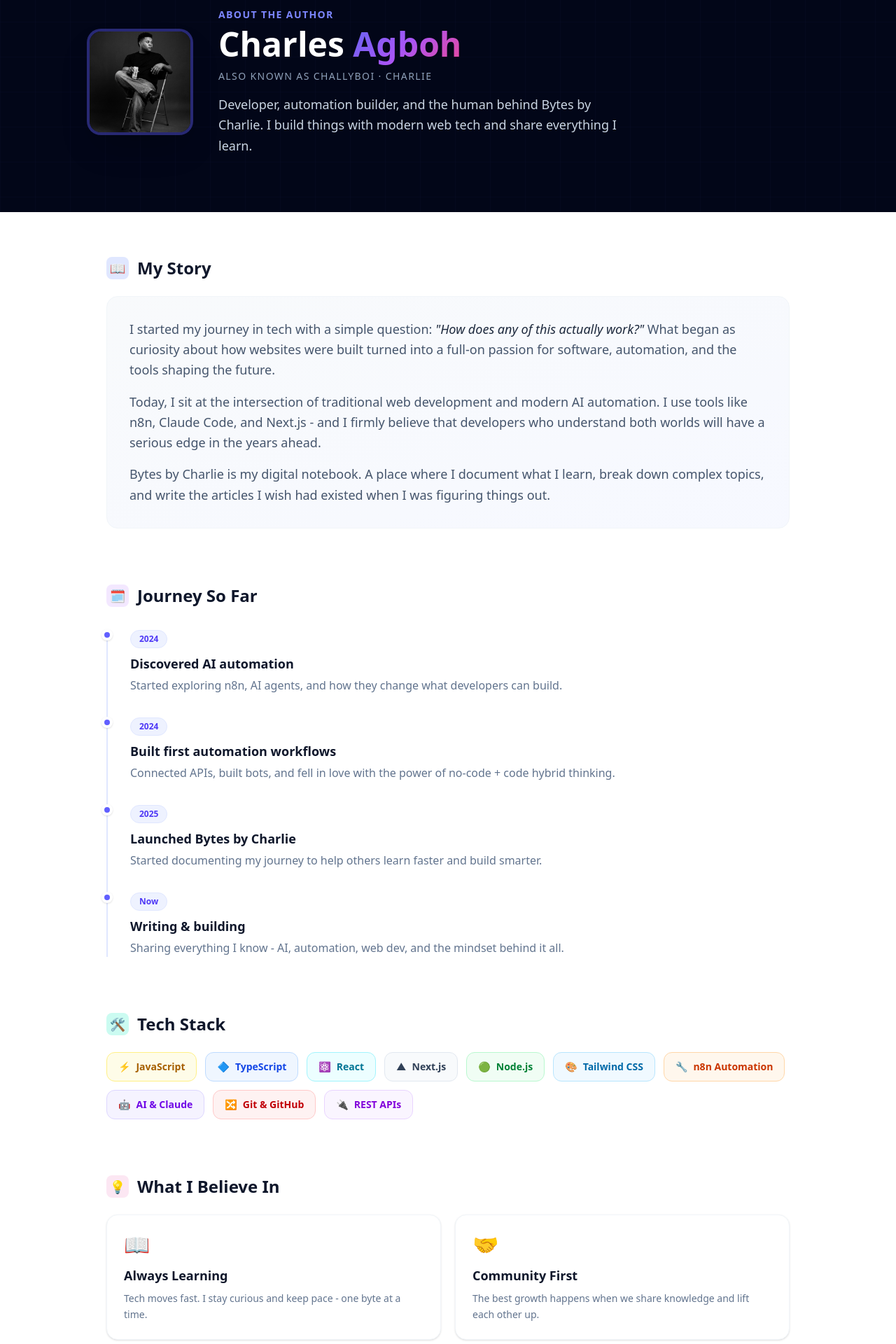
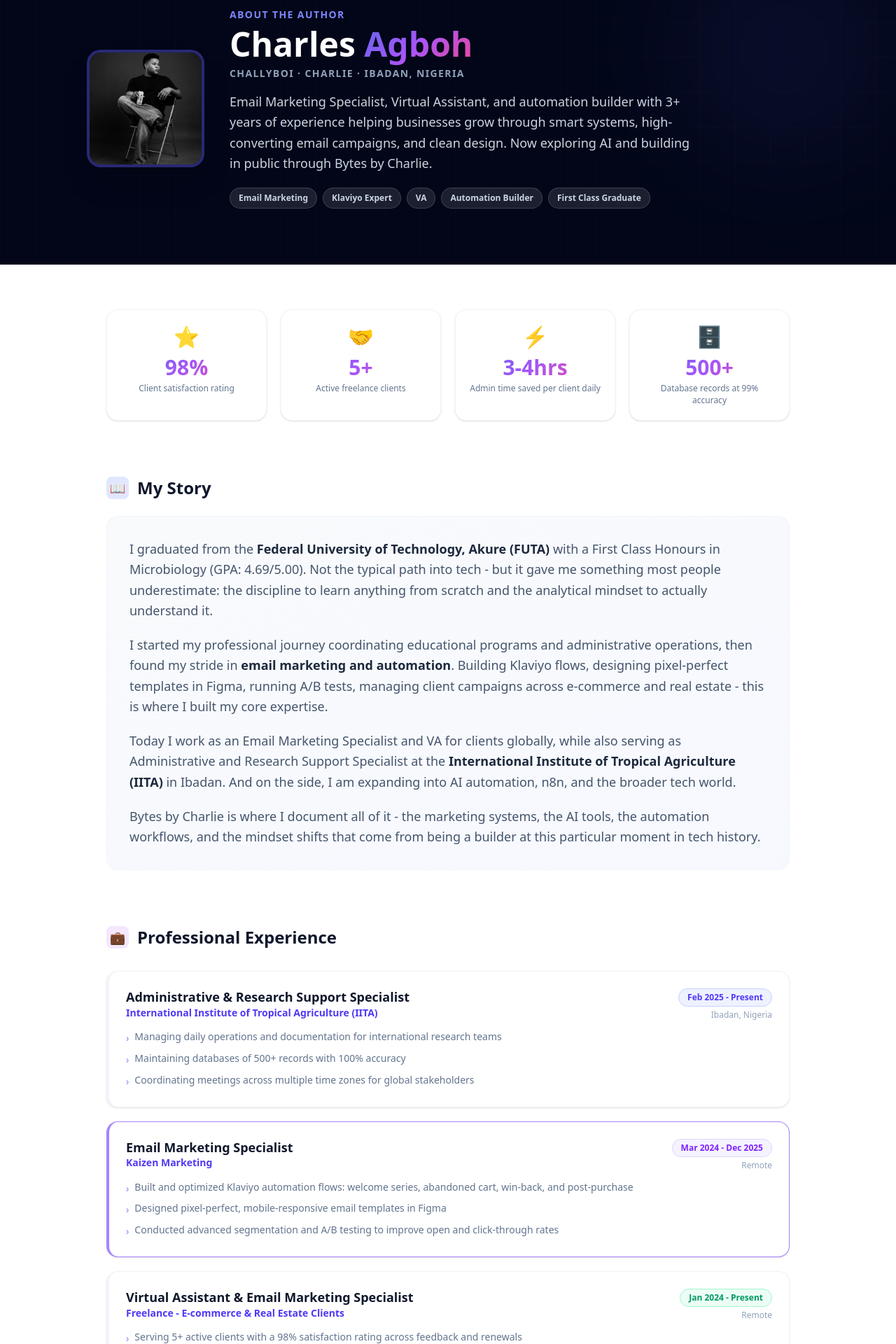
Before and after one commit to Challyboi/bytes-by-charlie, a Next.js app: page /about in a window 1280 px wide. Shown: the part 140-2060 px from the top of the page at 70% size. Built offline with nearby package versions, Linux system fonts and the light colour scheme.

Commit message:
feat: rewrite About page with real resume - experience, education, achievements

```diff
--- a/app/about/page.tsx
+++ b/app/about/page.tsx
@@ -4,34 +4,82 @@ import Link from "next/link";
 
 export const metadata: Metadata = {
   title: "About",
-  description: "Learn more about Charles Agboh  -  the developer behind Bytes by Charlie.",
+  description:
+    "Charles Agboh is an Email Marketing Specialist, Virtual Assistant, and automation builder based in Ibadan, Nigeria.",
 };
 
 const skills = [
-  { name: "JavaScript", color: "bg-yellow-50 text-yellow-700 border-yellow-200", icon: "⚡" },
-  { name: "TypeScript", color: "bg-blue-50 text-blue-700 border-blue-200", icon: "🔷" },
-  { name: "React", color: "bg-cyan-50 text-cyan-700 border-cyan-200", icon: "⚛️" },
-  { name: "Next.js", color: "bg-slate-50 text-slate-700 border-slate-200", icon: "▲" },
-  { name: "Node.js", color: "bg-green-50 text-green-700 border-green-200", icon: "🟢" },
-  { name: "Tailwind CSS", color: "bg-sky-50 text-sky-700 border-sky-200", icon: "🎨" },
-  { name: "n8n Automation", color: "bg-orange-50 text-orange-700 border-orange-200", icon: "🔧" },
-  { name: "AI & Claude", color: "bg-violet-50 text-violet-700 border-violet-200", icon: "🤖" },
-  { name: "Git & GitHub", color: "bg-red-50 text-red-700 border-red-200", icon: "🔀" },
-  { name: "REST APIs", color: "bg-purple-50 text-purple-700 border-purple-200", icon: "🔌" },
+  { name: "Klaviyo", color: "bg-yellow-50 text-yellow-700 border-yellow-200", icon: "📧" },
+  { name: "Email Marketing", color: "bg-orange-50 text-orange-700 border-orange-200", icon: "📨" },
+  { name: "Figma", color: "bg-violet-50 text-violet-700 border-violet-200", icon: "🎨" },
+  { name: "n8n Automation", color: "bg-green-50 text-green-700 border-green-200", icon: "🔧" },
+  { name: "AI & Claude Code", color: "bg-indigo-50 text-indigo-700 border-indigo-200", icon: "🤖" },
+  { name: "HubSpot / CRM", color: "bg-red-50 text-red-700 border-red-200", icon: "🗂️" },
+  { name: "Google Workspace", color: "bg-blue-50 text-blue-700 border-blue-200", icon: "💼" },
+  { name: "Notion / Asana", color: "bg-slate-50 text-slate-700 border-slate-200", icon: "📋" },
+  { name: "Canva", color: "bg-pink-50 text-pink-700 border-pink-200", icon: "✏️" },
+  { name: "Mailchimp", color: "bg-teal-50 text-teal-700 border-teal-200", icon: "🐵" },
 ];
 
-const values = [
-  { emoji: "📖", title: "Always Learning", desc: "Tech moves fast. I stay curious and keep pace  -  one byte at a time." },
-  { emoji: "🤝", title: "Community First", desc: "The best growth happens when we share knowledge and lift each other up." },
-  { emoji: "🛠️", title: "Builder Mentality", desc: "I love shipping ideas. Done and shipped beats perfect and unpublished." },
-  { emoji: "✍️", title: "Write to Understand", desc: "Writing forces clarity. This blog exists because of that belief." },
+const experience = [
+  {
+    role: "Administrative & Research Support Specialist",
+    company: "International Institute of Tropical Agriculture (IITA)",
+    period: "Feb 2025 - Present",
+    location: "Ibadan, Nigeria",
+    color: "border-indigo-400",
+    badge: "bg-indigo-50 text-indigo-600 border-indigo-200",
+    points: [
+      "Managing daily operations and documentation for international research teams",
+      "Maintaining databases of 500+ records with 100% accuracy",
+      "Coordinating meetings across multiple time zones for global stakeholders",
+    ],
+  },
+  {
+    role: "Email Marketing Specialist",
+    company: "Kaizen Marketing",
+    period: "Mar 2024 - Dec 2025",
+    location: "Remote",
+    color: "border-violet-400",
+    badge: "bg-violet-50 text-violet-600 border-violet-200",
+    points: [
+      "Built and optimized Klaviyo automation flows: welcome series, abandoned cart, win-back, and post-purchase",
+      "Designed pixel-perfect, mobile-responsive email templates in Figma",
+      "Conducted advanced segmentation and A/B testing to improve open and click-through rates",
+    ],
+  },
+  {
+    role: "Virtual Assistant & Email Marketing Specialist",
+    company: "Freelance - E-commerce & Real Estate Clients",
+    period: "Jan 2024 - Present",
+    location: "Remote",
+    color: "border-emerald-400",
+    badge: "bg-emerald-50 text-emerald-600 border-emerald-200",
+    points: [
+      "Serving 5+ active clients with a 98% satisfaction rating across feedback and renewals",
+      "Reduced daily admin workload for clients by 3-4 hours through optimized systems",
+      "Building Klaviyo flows and pixel-perfect email templates with full brand consistency",
+    ],
+  },
+  {
+    role: "Program Coordinator & Administrative Manager",
+    company: "Educational Services (Self-Employed)",
+    period: "2021 - 2024",
+    location: "Akure, Nigeria",
+    color: "border-amber-400",
+    badge: "bg-amber-50 text-amber-600 border-amber-200",
+    points: [
+      "Independently ran an educational program for 20+ clients weekly",
+      "Maintained 100% client retention over 3 years through strong systems and communication",
+    ],
+  },
 ];
 
-const timeline = [
-  { year: "2024", title: "Discovered AI automation", desc: "Started exploring n8n, AI agents, and how they change what developers can build." },
-  { year: "2024", title: "Built first automation workflows", desc: "Connected APIs, built bots, and fell in love with the power of no-code + code hybrid thinking." },
-  { year: "2025", title: "Launched Bytes by Charlie", desc: "Started documenting my journey to help others learn faster and build smarter." },
-  { year: "Now", title: "Writing & building", desc: "Sharing everything I know  -  AI, automation, web dev, and the mindset behind it all." },
+const achievements = [
+  { stat: "98%", label: "Client satisfaction rating", icon: "⭐" },
+  { stat: "5+", label: "Active freelance clients", icon: "🤝" },
+  { stat: "3-4hrs", label: "Admin time saved per client daily", icon: "⚡" },
+  { stat: "500+", label: "Database records at 99% accuracy", icon: "🗄️" },
 ];
 
 export default function AboutPage() {
@@ -39,31 +87,68 @@ export default function AboutPage() {
     <div>
       {/* Hero */}
       <div className="bg-slate-950 text-white px-6 py-20 relative overflow-hidden">
-        <div className="absolute inset-0 opacity-[0.06]"
+        <div
+          className="absolute inset-0 opacity-[0.06]"
           style={{
-            backgroundImage: "linear-gradient(rgba(99,102,241,0.5) 1px, transparent 1px), linear-gradient(90deg, rgba(99,102,241,0.5) 1px, transparent 1px)",
+            backgroundImage:
+              "linear-gradient(rgba(99,102,241,0.5) 1px, transparent 1px), linear-gradient(90deg, rgba(99,102,241,0.5) 1px, transparent 1px)",
             backgroundSize: "50px 50px",
-          }} />
+          }}
+        />
+        <div className="absolute top-[-60px] right-[-40px] w-[400px] h-[400px] rounded-full opacity-10 blur-[80px]"
+          style={{ background: "radial-gradient(circle, #6366f1, transparent)" }} />
+
         <div className="max-w-5xl mx-auto relative flex flex-col md:flex-row items-center gap-10">
-          <div className="w-36 h-36 rounded-2xl overflow-hidden ring-4 ring-indigo-500/40 flex-shrink-0 shadow-2xl">
-            <Image src="/charlie.jpg" alt="Charles Agboh" width={144} height={144} className="w-full h-full object-cover" priority />
+          <div className="w-40 h-40 rounded-2xl overflow-hidden ring-4 ring-indigo-500/40 flex-shrink-0 shadow-2xl">
+            <Image
+              src="/charlie.jpg"
+              alt="Charles Agboh"
+              width={160}
+              height={160}
+              className="w-full h-full object-cover"
+              priority
+            />
           </div>
           <div>
-            <p className="text-indigo-400 font-semibold text-sm mb-2 uppercase tracking-widest">About the author</p>
-            <h1 className="text-4xl md:text-5xl font-extrabold mb-3">
+            <p className="text-indigo-400 font-semibold text-sm mb-2 uppercase tracking-widest">
+              About the author
+            </p>
+            <h1 className="text-4xl md:text-5xl font-extrabold mb-2">
               Charles <span className="gradient-text">Agboh</span>
             </h1>
-            <p className="text-slate-400 text-sm font-medium mb-4 uppercase tracking-widest">
-              Also known as Challyboi · Charlie
+            <p className="text-slate-400 text-sm font-semibold mb-4 uppercase tracking-widest">
+              Challyboi · Charlie · Ibadan, Nigeria
             </p>
-            <p className="text-slate-300 text-lg leading-relaxed max-w-xl">
-              Developer, automation builder, and the human behind Bytes by Charlie. I build things with modern web tech and share everything I learn.
+            <p className="text-slate-300 text-lg leading-relaxed max-w-2xl">
+              Email Marketing Specialist, Virtual Assistant, and automation builder with 3+ years of
+              experience helping businesses grow through smart systems, high-converting email campaigns,
+              and clean design. Now exploring AI and building in public through Bytes by Charlie.
             </p>
+
+            {/* Role badges */}
+            <div className="flex flex-wrap gap-2 mt-5">
+              {["Email Marketing", "Klaviyo Expert", "VA", "Automation Builder", "First Class Graduate"].map((b) => (
+                <span key={b} className="text-xs font-semibold px-3 py-1.5 rounded-full bg-white/10 border border-white/15 text-slate-300">
+                  {b}
+                </span>
+              ))}
+            </div>
           </div>
         </div>
       </div>
 
       <div className="max-w-5xl mx-auto px-6 py-16 space-y-20">
+
+        {/* Achievements */}
+        <section className="grid grid-cols-2 md:grid-cols-4 gap-5">
+          {achievements.map((a) => (
+            <div key={a.label} className="bg-white border border-slate-100 rounded-2xl p-5 shadow-sm text-center hover:shadow-md hover:border-indigo-100 transition-all">
+              <div className="text-3xl mb-2">{a.icon}</div>
+              <div className="text-3xl font-extrabold text-slate-900 mb-1 gradient-text">{a.stat}</div>
+              <div className="text-slate-500 text-xs leading-snug">{a.label}</div>
+            </div>
+          ))}
+        </section>
 
         {/* Story */}
         <section>
@@ -71,28 +156,87 @@ export default function AboutPage() {
             <span className="w-8 h-8 rounded-lg bg-indigo-100 flex items-center justify-center text-lg">📖</span>
             My Story
           </h2>
-          <div className="bg-gradient-to-br from-slate-50 to-indigo-50/50 border border-slate-100 rounded-2xl p-8 space-y-4 text-slate-600 leading-relaxed text-lg">
-            <p>I started my journey in tech with a simple question: <em className="text-slate-800 font-medium">&quot;How does any of this actually work?&quot;</em> What began as curiosity about how websites were built turned into a full-on passion for software, automation, and the tools shaping the future.</p>
-            <p>Today, I sit at the intersection of traditional web development and modern AI automation. I use tools like n8n, Claude Code, and Next.js  -  and I firmly believe that developers who understand both worlds will have a serious edge in the years ahead.</p>
-            <p>Bytes by Charlie is my digital notebook. A place where I document what I learn, break down complex topics, and write the articles I wish had existed when I was figuring things out.</p>
+          <div className="bg-gradient-to-br from-slate-50 to-indigo-50/50 border border-slate-100 rounded-2xl p-8 space-y-5 text-slate-600 leading-relaxed text-lg">
+            <p>
+              I graduated from the <span className="font-bold text-slate-800">Federal University of Technology, Akure (FUTA)</span> with
+              a First Class Honours in Microbiology (GPA: 4.69/5.00). Not the typical path into tech - but it gave me something
+              most people underestimate: the discipline to learn anything from scratch and the analytical mindset to actually understand it.
+            </p>
+            <p>
+              I started my professional journey coordinating educational programs and administrative operations, then found
+              my stride in <span className="font-bold text-slate-800">email marketing and automation</span>. Building Klaviyo flows,
+              designing pixel-perfect templates in Figma, running A/B tests, managing client campaigns across
+              e-commerce and real estate - this is where I built my core expertise.
+            </p>
+            <p>
+              Today I work as an Email Marketing Specialist and VA for clients globally, while also serving as
+              Administrative and Research Support Specialist at the <span className="font-bold text-slate-800">International Institute of
+              Tropical Agriculture (IITA)</span> in Ibadan. And on the side, I am expanding into AI automation, n8n,
+              and the broader tech world.
+            </p>
+            <p>
+              Bytes by Charlie is where I document all of it - the marketing systems, the AI tools, the
+              automation workflows, and the mindset shifts that come from being a builder at this particular moment
+              in tech history.
+            </p>
           </div>
         </section>
 
-        {/* Timeline */}
+        {/* Experience */}
         <section>
           <h2 className="text-2xl font-extrabold text-slate-900 mb-8 flex items-center gap-3">
-            <span className="w-8 h-8 rounded-lg bg-purple-100 flex items-center justify-center text-lg">🗓️</span>
-            Journey So Far
+            <span className="w-8 h-8 rounded-lg bg-purple-100 flex items-center justify-center text-lg">💼</span>
+            Professional Experience
           </h2>
-          <div className="relative pl-8 border-l-2 border-indigo-100 space-y-8">
-            {timeline.map((item) => (
-              <div key={item.title} className="relative">
-                <div className="absolute -left-[41px] w-4 h-4 rounded-full bg-indigo-500 border-4 border-white shadow" />
-                <span className="inline-block text-xs font-bold text-indigo-600 bg-indigo-50 border border-indigo-100 px-3 py-1 rounded-full mb-2">{item.year}</span>
-                <h3 className="font-extrabold text-slate-900 text-lg mb-1">{item.title}</h3>
-                <p className="text-slate-500 leading-relaxed">{item.desc}</p>
+          <div className="space-y-5">
+            {experience.map((job) => (
+              <div key={job.role} className={`bg-white border border-slate-100 rounded-2xl p-6 shadow-sm border-l-4 ${job.color} hover:shadow-md transition-all`}>
+                <div className="flex flex-col sm:flex-row sm:items-start sm:justify-between gap-2 mb-3">
+                  <div>
+                    <h3 className="font-extrabold text-slate-900 text-lg leading-snug">{job.role}</h3>
+                    <p className="text-indigo-600 font-semibold text-sm">{job.company}</p>
+                  </div>
+                  <div className="flex flex-col items-start sm:items-end gap-1 flex-shrink-0">
+                    <span className={`text-xs font-bold px-3 py-1 rounded-full border ${job.badge}`}>
+                      {job.period}
+                    </span>
+                    <span className="text-xs text-slate-400">{job.location}</span>
+                  </div>
+                </div>
+                <ul className="space-y-1.5">
+                  {job.points.map((p, i) => (
+                    <li key={i} className="flex items-start gap-2 text-slate-500 text-sm leading-relaxed">
+                      <span className="text-indigo-400 mt-0.5 flex-shrink-0">›</span>
+                      {p}
+                    </li>
+                  ))}
+                </ul>
               </div>
             ))}
+          </div>
+        </section>
+
+        {/* Education */}
+        <section>
+          <h2 className="text-2xl font-extrabold text-slate-900 mb-6 flex items-center gap-3">
+            <span className="w-8 h-8 rounded-lg bg-emerald-100 flex items-center justify-center text-lg">🎓</span>
+            Education
+          </h2>
+          <div className="bg-gradient-to-r from-indigo-50 to-purple-50 border border-indigo-100 rounded-2xl p-7 flex flex-col sm:flex-row items-start sm:items-center justify-between gap-4">
+            <div>
+              <h3 className="font-extrabold text-slate-900 text-xl mb-1">
+                B.Sc. Microbiology
+              </h3>
+              <p className="text-indigo-600 font-semibold">Federal University of Technology, Akure (FUTA)</p>
+              <p className="text-slate-500 text-sm mt-1">2018 - 2024 · Akure, Nigeria</p>
+            </div>
+            <div className="flex flex-col items-center bg-white border border-indigo-200 rounded-2xl px-6 py-4 shadow-sm text-center">
+              <span className="text-3xl font-extrabold gradient-text">4.69</span>
+              <span className="text-slate-500 text-xs font-medium">GPA / 5.00</span>
+              <span className="mt-2 text-xs font-extrabold text-emerald-600 bg-emerald-50 border border-emerald-200 px-3 py-1 rounded-full">
+                First Class Honours
+              </span>
+            </div>
           </div>
         </section>
 
@@ -100,51 +244,52 @@ export default function AboutPage() {
         <section>
           <h2 className="text-2xl font-extrabold text-slate-900 mb-6 flex items-center gap-3">
             <span className="w-8 h-8 rounded-lg bg-teal-100 flex items-center justify-center text-lg">🛠️</span>
-            Tech Stack
+            Tools and Skills
           </h2>
           <div className="flex flex-wrap gap-3">
             {skills.map((skill) => (
-              <span key={skill.name} className={`flex items-center gap-2 px-4 py-2.5 rounded-xl font-semibold text-sm border ${skill.color}`}>
+              <span
+                key={skill.name}
+                className={`flex items-center gap-2 px-4 py-2.5 rounded-xl font-semibold text-sm border ${skill.color}`}
+              >
                 <span>{skill.icon}</span> {skill.name}
               </span>
             ))}
           </div>
-        </section>
-
-        {/* Values */}
-        <section>
-          <h2 className="text-2xl font-extrabold text-slate-900 mb-6 flex items-center gap-3">
-            <span className="w-8 h-8 rounded-lg bg-pink-100 flex items-center justify-center text-lg">💡</span>
-            What I Believe In
-          </h2>
-          <div className="grid sm:grid-cols-2 gap-5">
-            {values.map((v) => (
-              <div key={v.title} className="bg-white border border-slate-100 rounded-2xl p-6 shadow-sm hover:shadow-md hover:border-indigo-100 transition-all">
-                <div className="text-3xl mb-3">{v.emoji}</div>
-                <h3 className="font-extrabold text-slate-900 text-lg mb-2">{v.title}</h3>
-                <p className="text-slate-500 text-sm leading-relaxed">{v.desc}</p>
-              </div>
-            ))}
-          </div>
+          <p className="text-slate-400 text-sm mt-4">
+            Also proficient in: ActiveCampaign, ConvertKit, Shopify, HubSpot, Salesforce, Zendesk,
+            Slack, Trello, ClickUp, Monday.com, Zoom, Adobe Express
+          </p>
         </section>
 
         {/* CTA */}
         <section className="bg-slate-950 rounded-3xl p-12 text-center text-white relative overflow-hidden">
-          <div className="absolute inset-0 opacity-[0.07]"
+          <div
+            className="absolute inset-0 opacity-[0.07]"
             style={{
               backgroundImage: "radial-gradient(circle, white 1px, transparent 1px)",
               backgroundSize: "24px 24px",
-            }} />
+            }}
+          />
           <div className="relative">
-            <h2 className="text-3xl font-extrabold mb-3">Let&apos;s Connect</h2>
-            <p className="text-slate-400 mb-8 max-w-md mx-auto leading-relaxed">
-              Got a question, want to collaborate, or just want to say hi? The blog&apos;s always open  -  and so am I.
+            <h2 className="text-3xl font-extrabold mb-3">Let&apos;s Work Together</h2>
+            <p className="text-slate-400 mb-2 max-w-md mx-auto leading-relaxed">
+              Need a reliable Email Marketing Specialist or Virtual Assistant? I am open to remote opportunities.
+            </p>
+            <p className="text-slate-500 text-sm mb-8">
+              charlesagboh99@gmail.com &nbsp;|&nbsp; +234 813 150 5041
             </p>
             <div className="flex flex-wrap gap-4 justify-center">
-              <Link href="/blog" className="btn-glow bg-indigo-600 hover:bg-indigo-500 text-white font-bold px-8 py-3.5 rounded-xl transition-all">
-                Read the Blog →
+              <Link
+                href="/blog"
+                className="btn-glow bg-indigo-600 hover:bg-indigo-500 text-white font-bold px-8 py-3.5 rounded-xl transition-all"
+              >
+                Read the Blog
               </Link>
-              <Link href="/newsletter" className="bg-white/10 hover:bg-white/15 border border-white/15 text-white font-semibold px-8 py-3.5 rounded-xl transition-all">
+              <Link
+                href="/newsletter"
+                className="bg-white/10 hover:bg-white/15 border border-white/15 text-white font-semibold px-8 py-3.5 rounded-xl transition-all"
+              >
                 📬 Subscribe
               </Link>
             </div>
```
